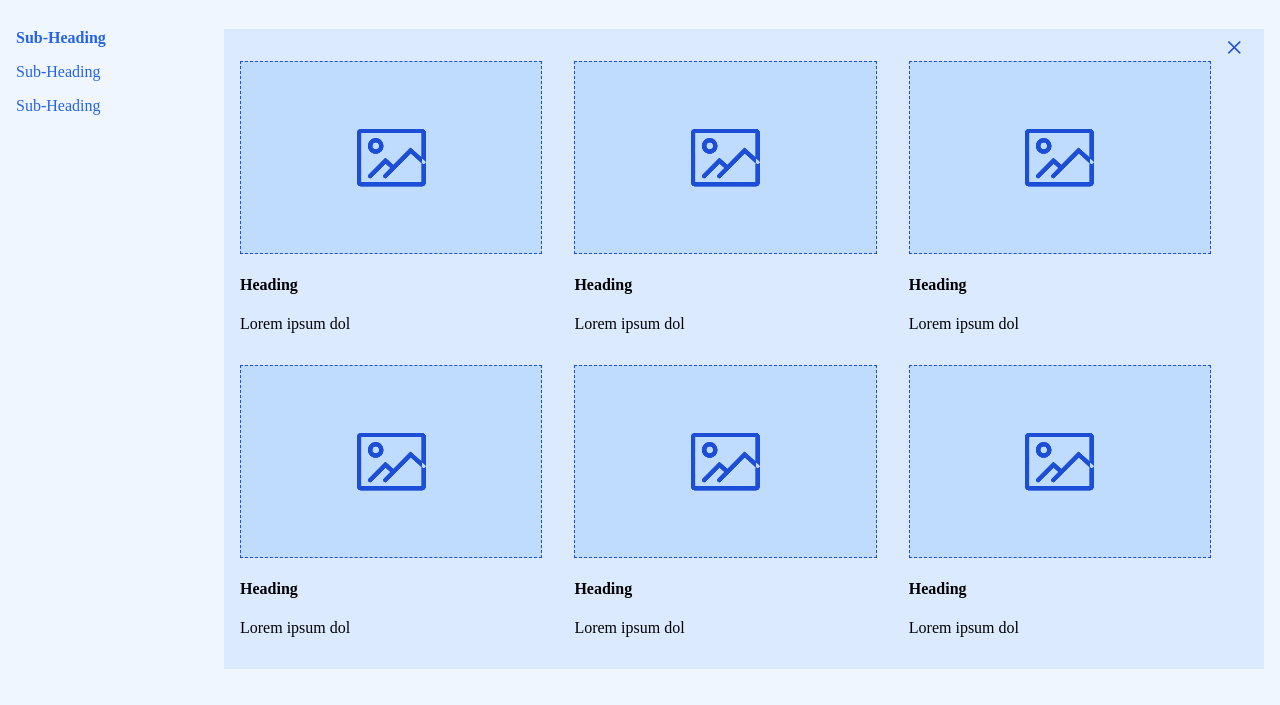
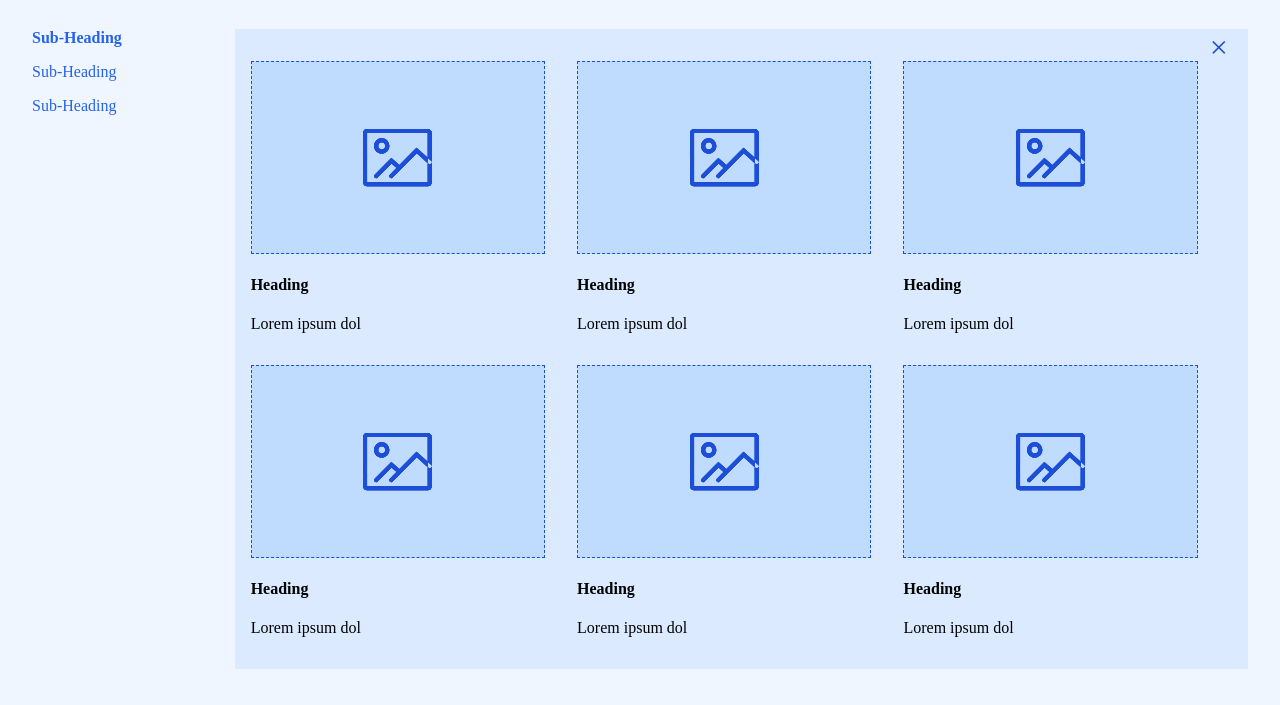
Before and after one commit to g-kamal123/hero, a plain HTML site: page index.html in a window 1280 px wide. Shown: the part 95-800 px from the top of the page. Drawn offline with Linux system fonts and the light colour scheme.

Commit message:
given space around

```diff
--- a/style.css
+++ b/style.css
@@ -5,7 +5,7 @@
 body {
   background-color: #eff6ff;
   margin: 0;
-  padding: 0;
+  padding: 0rem 1rem;
 }
 
 a {
```
